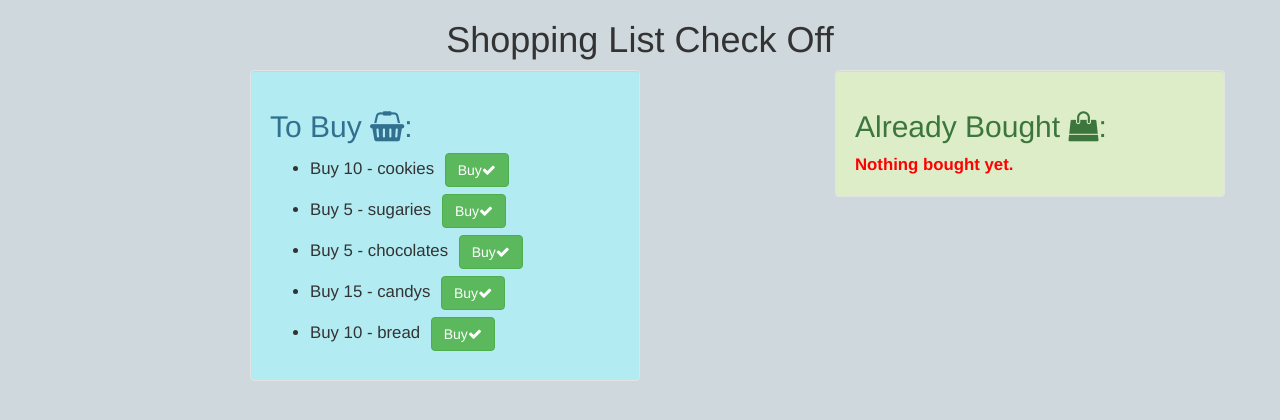
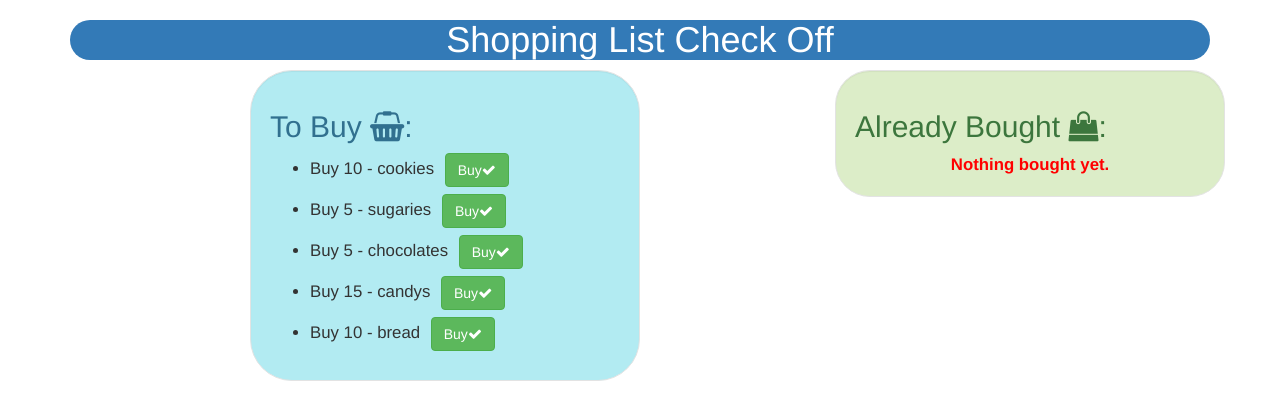
Before and after one commit to Auwalms/coursera-angular, a plain HTML site: page mod2-solution/index.html in a window 1280 px wide. Drawn offline with Linux system fonts and the light colour scheme.

Commit message:
made some modification

```diff
--- a/mod2-solution/index.html
+++ b/mod2-solution/index.html
@@ -11,12 +11,12 @@
   </head>
 <body>
   <div class="container">
-  <h1 align='center' >Shopping List Check Off</h1>
+  <h1 align='center' style="background-color: #337ab7; border-radius:30px; color:#ffffff">Shopping List Check Off</h1>
 
   <div class="row">
     <div class="card" ng-controller='ToBuyController as toBuy'>
     <!-- To Buy List -->
-    <div class="well col-md-offset-2 col-md-4" style="background-color:#B2EBF2">
+    <div class="well col-md-offset-2 col-md-4" style="background-color:#B2EBF2; border-radius:42px;">
      <h2 class="text-info" >To Buy <i class="fa fa-shopping-basket"></i>:</h2>
      <ul>
        <li ng-repeat='item in toBuy.availableItems'>
@@ -26,20 +26,20 @@
 
      </ul>
 
-     <div class="emptyMessage" ng-if='toBuy.availableItems.length == 0'>Everything is bought!</div>
+     <div class="emptyMessage" ng-if='toBuy.availableItems.length == 0' align='center'>Everything is bought!</div>
     </div>
     </div>
 
     <div class="card" ng-controller='AlreadyBoughtController as alreadyBought'>
       <!-- Already Bought List -->
-    <div class="well col-md-offset-2 col-md-4" style='background-color:#DCEDC8'>
+    <div class="well col-md-offset-2 col-md-4" style='background-color:#DCEDC8; border-radius:35px;'>
          <h2 class="text-success">Already Bought <i class="fa fa-shopping-bag"></i>:</h2>
           <ul>
             <li ng-repeat='goods in alreadyBought.boughtItems'>
               Bought {{goods.quantity}} - {{goods.name}}
             </li>
           </ul>
-         <div class="emptyMessage" ng-if='alreadyBought.boughtItems.length == 0' >Nothing bought yet.</div>
+         <div class="emptyMessage" ng-if='alreadyBought.boughtItems.length == 0' align='center'>Nothing bought yet.</div>
     </div>
     </div>
   </div>
--- a/mod2-solution/js/app.js
+++ b/mod2-solution/js/app.js
@@ -15,7 +15,7 @@ function ToBuyController(ShoppingListCheckOffService) {
 
   toBuy.buyItem = function (itemindex) {
     ShoppingListCheckOffService.buyItem(itemindex);
-    console.log(toBuy.availableItems);
+
   };
 
 }
@@ -38,7 +38,7 @@ function ShoppingListCheckOffService() {
   service.buyItem = function (itemindex) {
     var items = availableItems[itemindex];
     availableItems.splice(itemindex,1);
-    boughtItems.push(itemindex);
+    boughtItems.push(items);
   };
 
   service.getAvailableItems = function () {
--- a/mod2-solution/styles/app.css
+++ b/mod2-solution/styles/app.css
@@ -1,6 +1,4 @@
-body{
-background-color: #CFD8DC;
-  }
+
 .emptyMessage {
   font-weight: bold;
   color: red;
```
